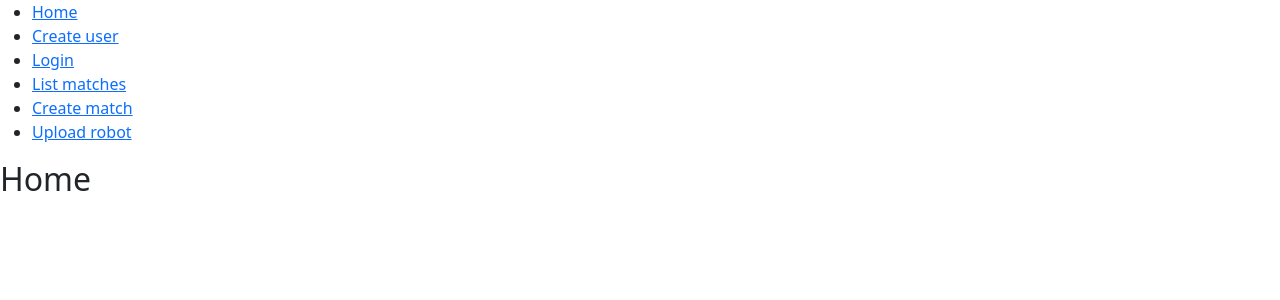
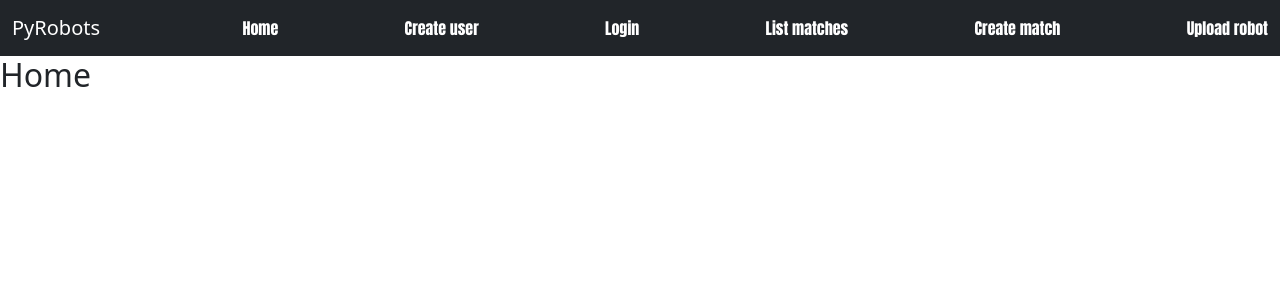
Before and after one commit to LosHackermans/PyRobots_FrontEnd, a React (Create React App) app in the folder pyrobots/: page / in a window 1280 px wide. Shown: the top 300 px of the page. Built offline with nearby package versions, Linux system fonts and the light colour scheme.

Commit message:
Cambio Nav y Agregar Icon en la ventana

```diff
--- a/pyrobots/public/index.html
+++ b/pyrobots/public/index.html
@@ -8,6 +8,8 @@
       name="description"
       content="Web site created using create-react-app"
     />
+    <link rel="shortcut icon" href="https://img.icons8.com/external-photo3ideastudio-gradient-photo3ideastudio/64/000000/external-robot-digital-business-photo3ideastudio-gradient-photo3ideastudio.png" type="image/x-icon">
+    <link href="https://cdn.jsdelivr.net/npm/bootstrap@5.2.2/dist/css/bootstrap.min.css" rel="stylesheet" integrity="sha384-Zenh87qX5JnK2Jl0vWa8Ck2rdkQ2Bzep5IDxbcnCeuOxjzrPF/et3URy9Bv1WTRi" crossorigin="anonymous">
     <title>PyRobots</title>
   </head>
   <body>
--- a/pyrobots/src/App.css
+++ b/pyrobots/src/App.css
@@ -1,38 +1,19 @@
-.App {
-  text-align: center;
-}
-
-.App-logo {
-  height: 40vmin;
-  pointer-events: none;
-}
-
-@media (prefers-reduced-motion: no-preference) {
-  .App-logo {
-    animation: App-logo-spin infinite 20s linear;
-  }
-}
-
-.App-header {
-  background-color: #282c34;
-  min-height: 100vh;
-  display: flex;
-  flex-direction: column;
-  align-items: center;
-  justify-content: center;
-  font-size: calc(10px + 2vmin);
+body{
+  width: 100%;
+  background-color: black;
   color: white;
 }
 
-.App-link {
-  color: #61dafb;
+.link {
+  text-decoration: none;
+  font-family:Impact, Haettenschweiler, 'Arial Narrow Bold', sans-serif;
+  color: white;
 }
 
-@keyframes App-logo-spin {
-  from {
-    transform: rotate(0deg);
-  }
-  to {
-    transform: rotate(360deg);
-  }
+.link:hover{
+  color: rgb(4, 255, 0);
 }
+
+.link:focus{
+  color:rgb(4, 255, 0);
+}
--- a/pyrobots/src/App.js
+++ b/pyrobots/src/App.js
@@ -17,32 +17,19 @@ import {
 function App() {
   return (
     <Router>
-      <div>
-        <nav>
-          <ul>
-            <li>
-              <Link to="/">Home</Link>
-            </li>
-            <li>
-              <Link to="/create_user">Create user</Link>
-            </li>
-            <li>
-              <Link to="/login">Login</Link>
-            </li>
-            <li>
-              <Link to="/list_matches">List matches</Link>
-            </li>
-            <li>
-              <Link to="/create_match">Create match</Link>
-            </li>
-            <li>
-              <Link to="/upload_robot">Upload robot</Link>
-            </li>
-          </ul>
+      <nav className="navbar navbar-dark bg-dark">
+        <div className="container-fluid">
+          <a className="navbar-brand" href="/">
+            PyRobots
+          </a>
+          <Link className="link" to="/">Home</Link>
+          <Link className="link" to="/create_user">Create user</Link>
+          <Link className="link" to="/login">Login</Link>
+          <Link className="link" to="/list_matches">List matches</Link>
+          <Link className="link" to="/create_match">Create match</Link>
+          <Link className="link" to="/upload_robot">Upload robot</Link>
+        </div>
       </nav>
-
-        {/* A <Routes> looks through its children <Route>s and
-            renders the first one that matches the current URL. */}
       <Routes>
         <Route path="/" element={<Home />} />
         <Route path="/create_user" element={<Create_user />} />
@@ -51,7 +38,7 @@ function App() {
         <Route path="/create_match" element={<RequireToken><CreateMatch /></RequireToken>} />
         <Route path="/upload_robot" element={<RequireToken><Upload /></RequireToken>} />
       </Routes>
-      </div>
+
     </Router>
   );
 }
```
Also changed, not shown: 1 other file (tests, documents, lock files or other folders). Lines whose indentation alone changed are shown as unchanged.
